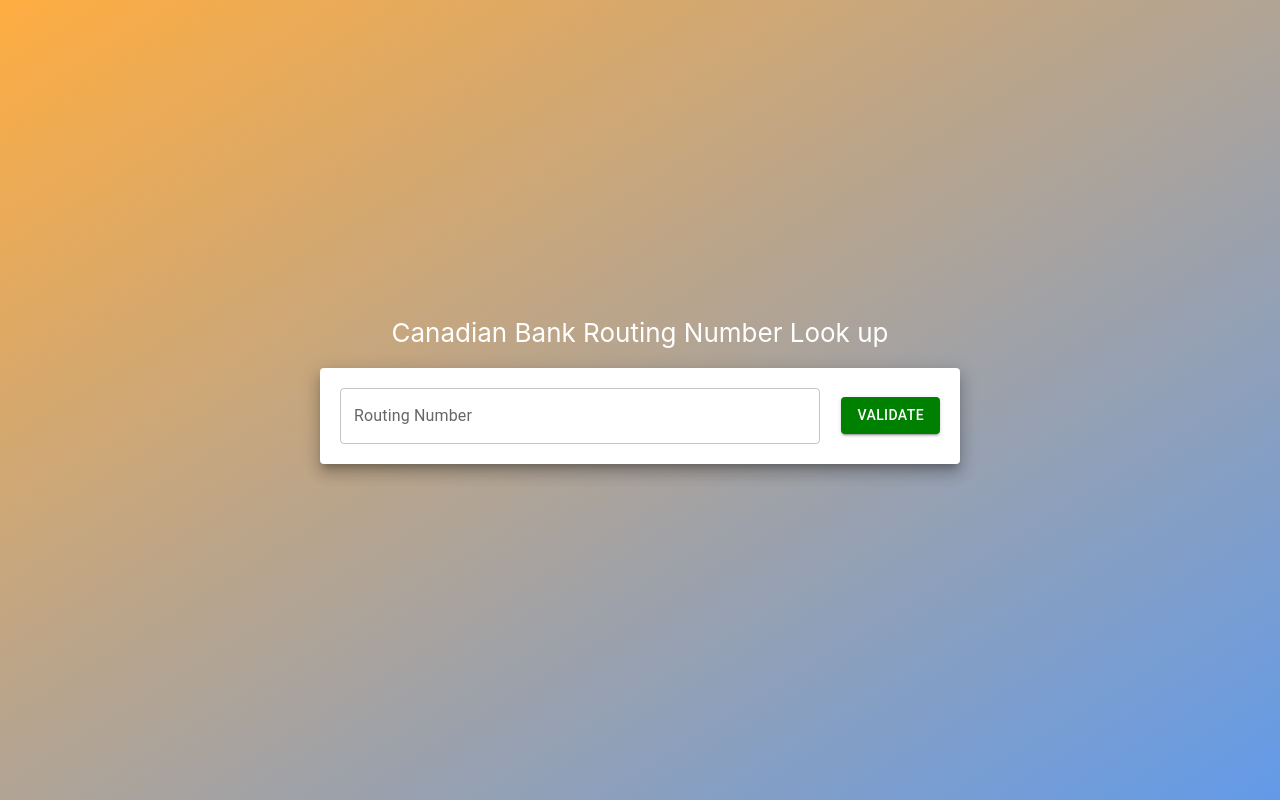
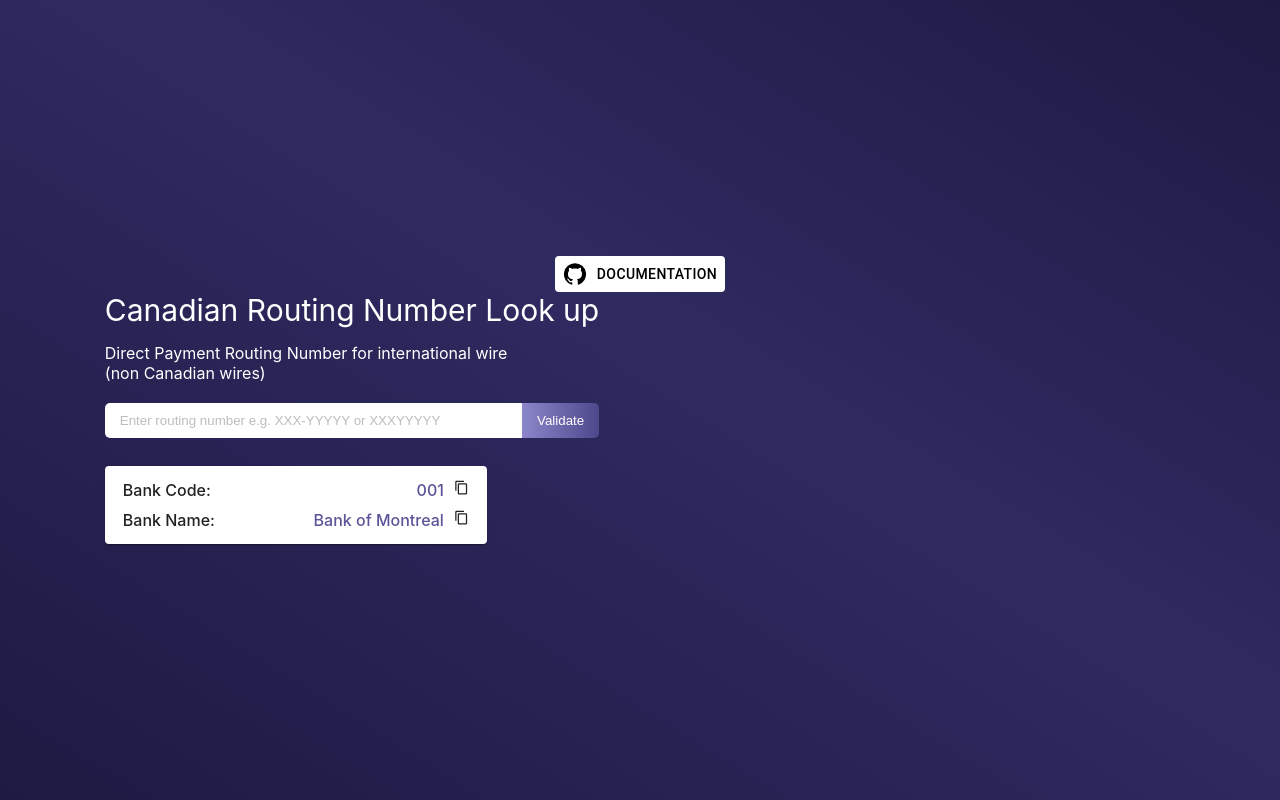
Before and after one commit to eugenetayyj/BankDetails-fe, a React (Create React App) app: page / in a window 1280 px wide. Built offline with nearby package versions, Linux system fonts and the light colour scheme.

Commit message:
styling, documentation and alerts

```diff
--- a/package.json
+++ b/package.json
@@ -6,6 +6,7 @@
     "@emotion/react": "^11.11.4",
     "@emotion/styled": "^11.11.5",
     "@material-ui/core": "^4.12.4",
+    "@mui/icons-material": "^5.15.15",
     "@mui/material": "^5.15.15",
     "@testing-library/jest-dom": "^5.17.0",
     "@testing-library/react": "^13.4.0",
--- a/src/App.css
+++ b/src/App.css
@@ -3,7 +3,12 @@
 }
 
 .App-header {
-  background: linear-gradient(to right bottom, rgba(255, 145, 0, 0.747), rgba(32, 112, 224, 0.7));
+  background: linear-gradient(
+    to left bottom,
+    rgb(30, 26, 67),
+    rgb(47, 42, 96) 45%,
+    rgb(30, 26, 67)
+  );
   min-height: 100vh;
   display: flex;
   flex-direction: column;
@@ -12,13 +17,74 @@
   font-size: calc(10px + 2vmin);
   color: white;
 }
-.paper {
-  padding: 20px;
+.routing-form {
+  width: 100%;
+  display: flex;
+  margin-bottom: 28px;
+}
+.Page-header {
+  display: flex;
+  flex-direction: column;
+  align-items: flex-start;
+  justify-content: flex-start;
+  margin-bottom: 20px;
+}
+.content {
+  display: flex;
+  flex-direction: column;
+  align-items: flex-start;
+  text-align: start;
+  padding-right: 45%;
+}
+.validate-button {
+  background: linear-gradient(to right, rgb(140, 135, 202), rgb(77, 72, 140));
+  color: white;
+  border-radius: 0px 5px 5px 0px;
+  border: none;
+  padding: 10px 15px;
+}
+.input {
+  flex: 1;
+  width: 80%;
+  background-color: white;
+  border: none;
+  border-radius: 5px 0px 0px 5px;
+  padding: 10px 15px;
+}
+.input:focus {
+  outline: 100px;
+}
+.input::placeholder {
+  color: rgb(189, 189, 189);
+}
+.bank-data {
+  display: flex;
+  flex-direction: column;
+  justify-content: center;
+  width: 70%;
+  padding: 14px 18px;
+  font-size: 16px;
+  font-weight: 500;
+}
+.bank-row {
+  display: flex;
+  flex-direction: row;
+  justify-content: space-between;
+  width: 100%;
+}
+.bank-value {
+  display: flex;
+  flex-direction: row;
+}
+.docs {
+  display: flex;
+  align-items: center;
+  justify-items: center;
+  font-size: 20px;
+  font-weight: 500;
+  background-color: white;
+  color: black;
   border-radius: 10px;
-  margin: 20px;
-  width: 80%;
-  max-width: 600px;
-  justify-content: space-between;
-  align-items: center;
-  display: flex;
+  padding: 5px 10px;
+  cursor: pointer
 }
--- a/src/App.js
+++ b/src/App.js
@@ -1,60 +1,153 @@
+import { Paper } from "@mui/material";
+import axios from "axios";
+import { useState } from "react";
 import "./App.css";
-import { Paper } from "@mui/material";
-import TextField from "@mui/material/TextField";
-import Button from "@mui/material/Button";
-import { useEffect, useState } from "react";
-import axios from "axios";
+import ContentCopyIcon from "@mui/icons-material/ContentCopy";
+import RegexAlert from "./components/Alert";
+import DocsMenu from "./components/DocMenu";
 
 function App() {
-  const [routingForm, setRoutingForm] = useState("")
-  const [showData, setShowData] = useState(false)
-  const [bankData, setBankData] = useState({})
+  const [routingForm, setRoutingForm] = useState("");
+  const [showData, setShowData] = useState(true);
+  const [bankData, setBankData] = useState({
+    bankCode: "001",
+    bankName: "Bank of Montreal",
+  });
+  const [key, setKey] = useState(0);
+  const [alert, setAlert] = useState(false);
 
   const sendRequest = async () => {
-    const url = "https://uvz9pac8ik.execute-api.us-east-2.amazonaws.com/dev/bank";
-    const body = `?instNum=${routingForm}`;
+    const regex = /^\d{3}-\d{5}$|^\d{8}$/;
+    if (routingForm === "" || regex.test(routingForm) === false) {
+      return setAlert(true);
+    } else {
+      setAlert(false)
+    }
+    const bankCode = extractBankCode();
+    const url =
+      "https://uvz9pac8ik.execute-api.us-east-2.amazonaws.com/dev/bank";
+    const body = `?instNum=${bankCode}`;
     const response = await axios.get(url + body);
-    console.log(response)
+    console.log(response);
     if (response.status === 200) {
       setBankData({
-        bankCode: response.data.Item.instCode,
+        bankCode: response.data.Item.instNum,
         bankName: response.data.Item.instName,
       });
-      setShowData(true)
+      setShowData(true);
+      setRoutingForm("");
+      setKey(key + 1);
     }
+  };
+
+  const extractBankCode = () => {
+    if (routingForm.includes("-")) {
+      return routingForm.split("-")[0];
+    } else {
+      return routingForm.slice(0, 3);
     }
+  };
+
+  const copyToClipboard = (text) => {
+    navigator.clipboard.writeText(text);
+  };
+
+  const openDocs = () => {
+  };
 
   return (
     <div className="App">
       <header className="App-header">
-        <div>Canadian Bank Routing Number Look up</div>
-        <Paper elevation={10} className="paper">
-          <TextField
+      <DocsMenu />
+        <div className="content">
+          <div className="Page-header">
+            <div
+              style={{
+                marginBottom: "15px",
+                fontSize: "30px",
+              }}
+            >
+              Canadian Routing Number Look up
+            </div>
+            <div
+              style={{
+                fontSize: "16px",
+              }}
+            >
+              Direct Payment Routing Number for international wire
+            </div>
+            <div
+              style={{
+                fontSize: "16px",
+              }}
+            >
+              (non Canadian wires)
+            </div>
+          </div>
+          {
+            alert && <RegexAlert key={key}/>
+          }
+          <div className="routing-form">
+            <input
               id="outlined-basic"
+              placeholder="Enter routing number e.g. XXX-YYYYY or XXXYYYYY" // Add this line
               label="Routing Number"
-            variant="outlined"
-            onChange={ (event) => setRoutingForm(event.target.value) }
-            style={{
-              position: "flex",
-              width: "80%",
-              marginRight: "5px",
-            }}
+              onChange={(event) => setRoutingForm(event.target.value)}
+              className="input"
+              key={key}
             />
-          <Button
-            variant="contained"
-            style={{
-              backgroundColor: "green",
-              color: "white",
-            }}
+            <button
+              className="validate-button"
               onClick={sendRequest}
+              disabled={true}
             >
               Validate
-          </Button>
+            </button>
+          </div>
+          {showData && (
+            <Paper className="bank-data">
+              <div
+                className="bank-row"
+                style={{
+                  marginBottom: "10px",
+                }}
+              >
+                <div className="bank-key">Bank Code:</div>
+                <div className="bank-value">
+                  <div style={{ color: "rgb(90, 85, 152)" }}>
+                    {bankData.bankCode}
+                  </div>
+                  <ContentCopyIcon
+                    style={{
+                      marginLeft: "10px",
+                      height: "15px",
+                      width: "15px",
+                      cursor: "pointer",
+                    }}
+                    onClick={() => copyToClipboard(bankData.bankCode)}
+                  />
+                </div>
+              </div>
+              <div className="bank-row">
+                <div className="bank-key">Bank Name:</div>
+                <div className="bank-value">
+                  <div style={{ color: "rgb(90, 85, 152)" }}>
+                    {bankData.bankName}
+                  </div>
+                  <ContentCopyIcon
+                    style={{
+                      marginLeft: "10px",
+                      height: "15px",
+                      width: "15px",
+                      cursor: "pointer",
+                    }}
+                    onClick={() => copyToClipboard(bankData.bankName)}
+                  />
+                </div>
+              </div>
             </Paper>
-        {showData && <Paper>
-          <div>Bank Code: {bankData.bankCode}</div>
-          <div>Bank Name: {bankData.bankName}</div>
-        </Paper>}
+          )}
+        </div>
       </header>
     </div>
   );
--- /dev/null
+++ b/src/components/Alert.js
@@ -0,0 +1,19 @@
+import Alert from "@mui/material/Alert";
+import * as React from "react";
+
+const RegexAlert = () => {
+  return (
+    <Alert
+      style={{
+        marginBottom: "10px",
+        width: "100%",
+        borderRadius: "5px",
+      }}
+      severity="error"
+    >
+      Please enter a valid routing number
+    </Alert>
+  );
+};
+
+export default RegexAlert;
--- /dev/null
+++ b/src/components/DocMenu.js
@@ -0,0 +1,48 @@
+import React from "react";
+import Menu from "@mui/material/Menu";
+import MenuItem from "@mui/material/MenuItem";
+import Button from "@mui/material/Button";
+import GitHubIcon from "@mui/icons-material/GitHub";
+
+const DocsMenu = () => {
+  const [anchorEl, setAnchorEl] = React.useState(null);
+
+  const handleClick = (event) => {
+    setAnchorEl(event.currentTarget);
+  };
+
+  const handleReroute = (type) => {
+    if (type === "be") {
+      window.open("https://github.com/eugenetayyj/BankDetailsAPI", "_blank");
+    } else if (type === "fe"){
+      window.open("https://github.com/eugenetayyj/BankDetails-fe", "_blank");
+    }
+    setAnchorEl(null);
+  };
+
+  return (
+    <div>
+      <Button
+        aria-controls="simple-menu"
+        aria-haspopup="true"
+        onClick={handleClick}
+        style={{ color: "black", backgroundColor: "white" }}
+      >
+        <GitHubIcon style={{ marginRight: "10px" }} />
+        Documentation
+      </Button>
+      <Menu
+        id="simple-menu"
+        anchorEl={anchorEl}
+        keepMounted
+        open={Boolean(anchorEl)}
+        onClose={() => handleReroute()}
+      >
+        <MenuItem onClick={() => handleReroute("fe")}>Frontend</MenuItem>
+        <MenuItem onClick={() => handleReroute("be")}>Backend</MenuItem>
+      </Menu>
+    </div>
+  );
+};
+
+export default DocsMenu;
```
Also changed, not shown: 1 other file (tests, documents, lock files or other folders). Lines whose indentation alone changed are shown as unchanged.
